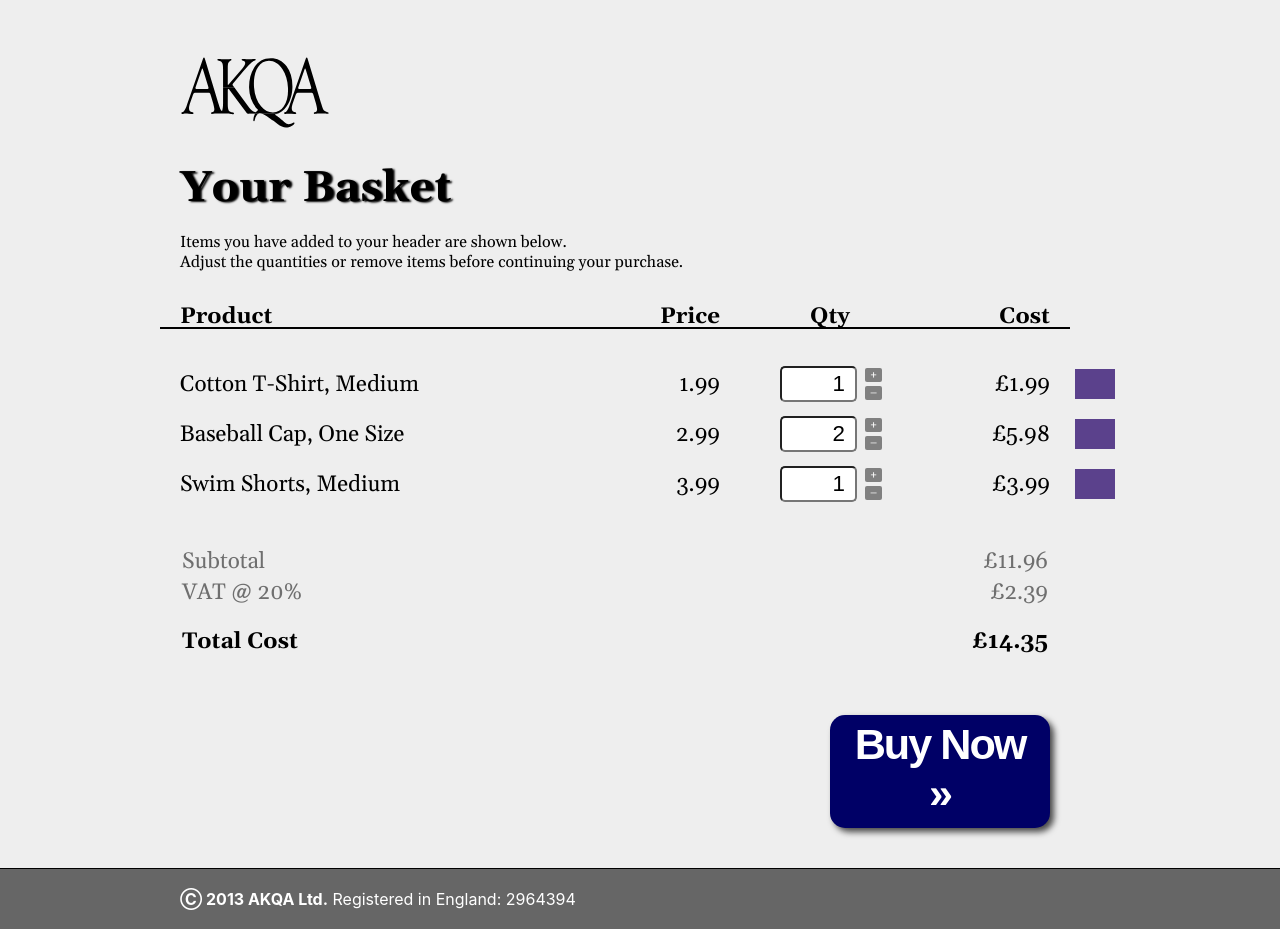
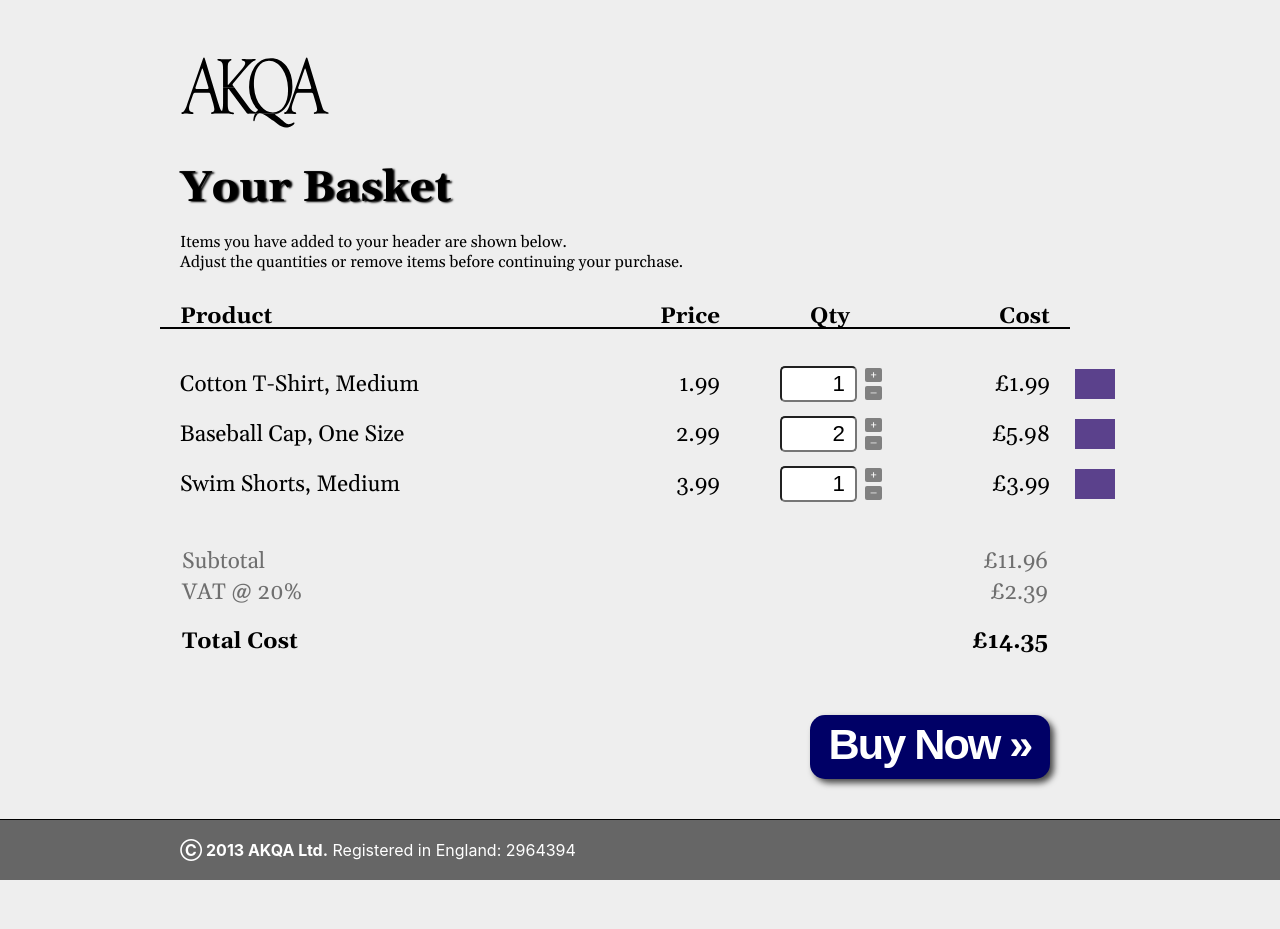
Before and after one commit to PascalH91/shoppingbasket, a React (Create React App) app: page / in a window 1280 px wide. After the commit the page ends 880 px from the top, so only its background shows below. Built offline with nearby package versions, Linux system fonts and the light colour scheme; grey boxes are pictures that could not be loaded.

Commit message:
simulator bugfixes

```diff
--- a/src/assets/styles/App.css
+++ b/src/assets/styles/App.css
@@ -106,7 +106,7 @@ img {
 
 #buyButton {
   align-self: flex-end;
-  width: 220px;
+  width: 240px;
   margin-right: 70px;
   color: white;
   font-size: 2.7rem;
@@ -233,7 +233,7 @@ footer > p {
 /*                                MEDIA QUERIES                               */
 /* -------------------------------------------------------------------------- */
 
-@media (max-width: 440px) {
+@media (max-width: 465px) {
   #buyButton {
     align-self: center;
     margin-right: 0px;
@@ -250,7 +250,6 @@ footer > p {
   :root {
     --basket-distance: 5vh;
   }
-
 }
 
 @media (min-width: 1300px) {
```
